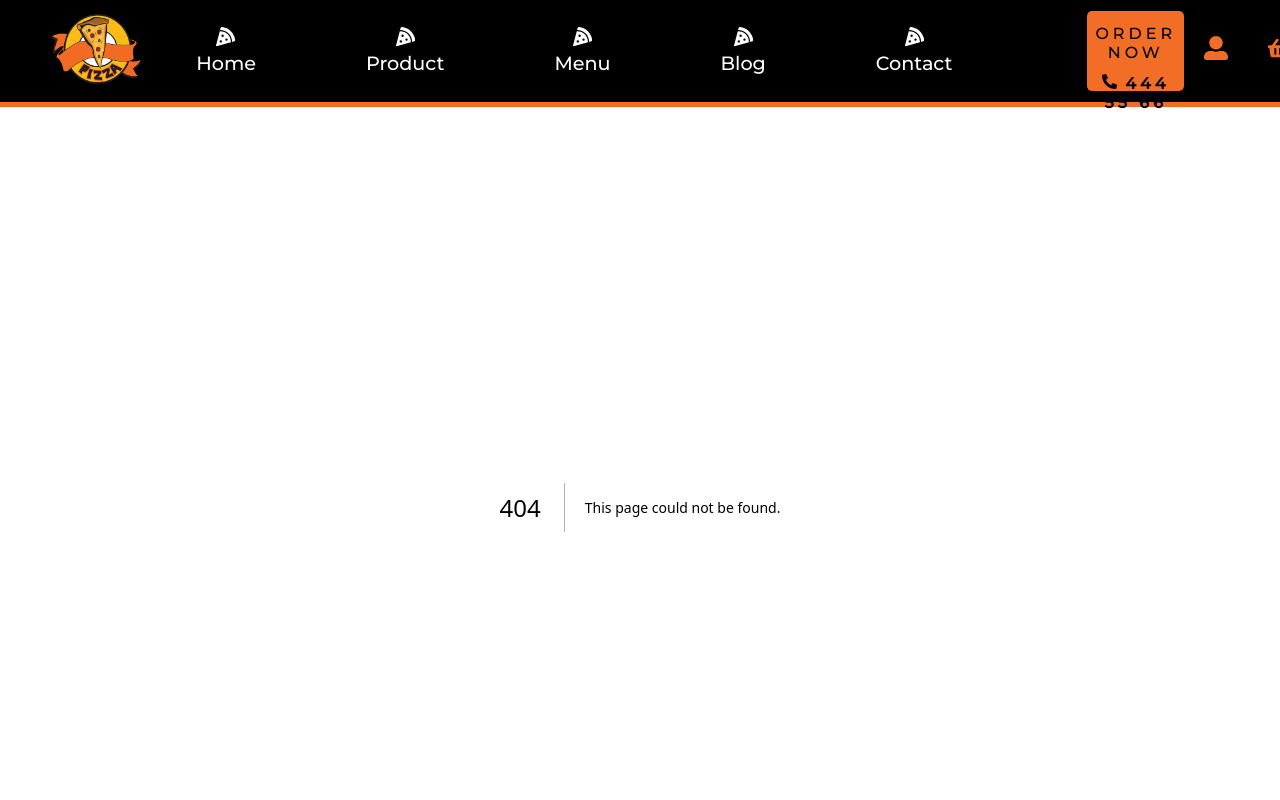
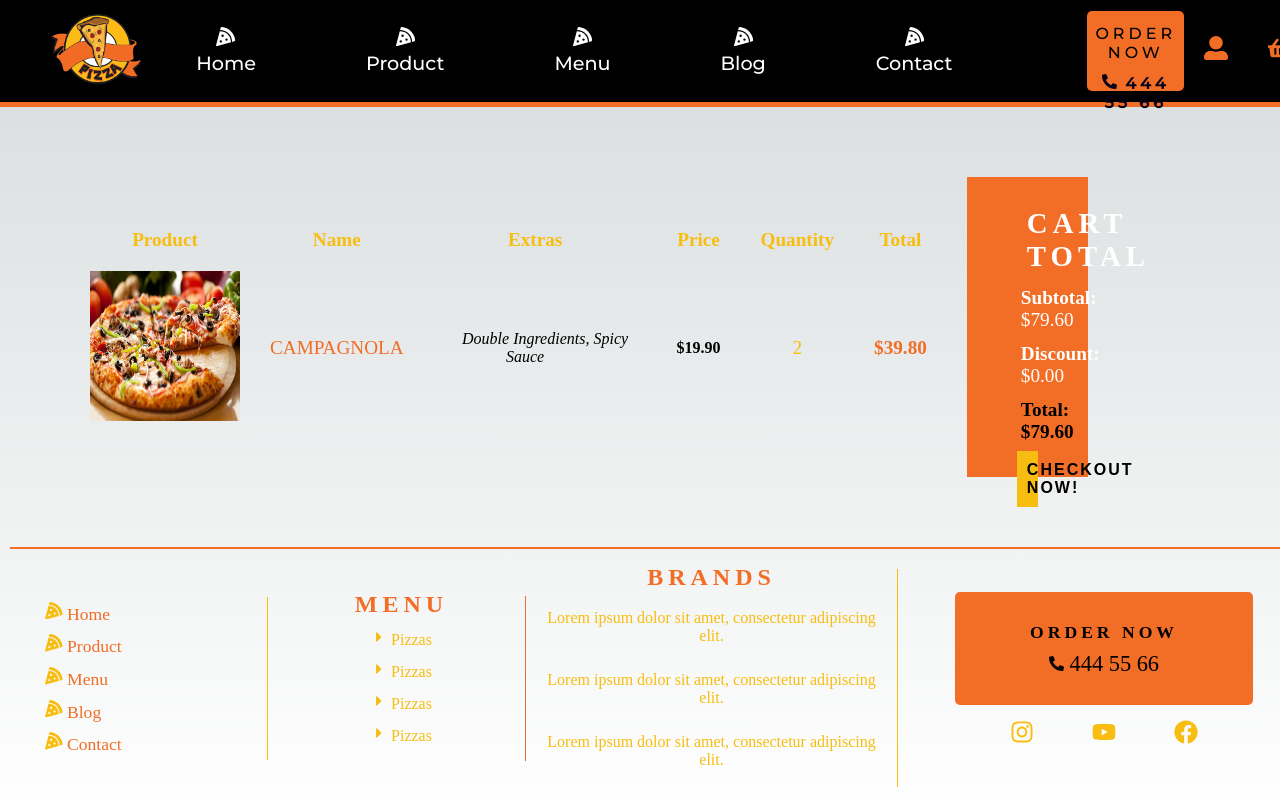
Before and after one commit to gulhancukuryurt/pizza-app, a Next.js app: page /cart in a window 1280 px wide. Before the commit this address had no page. Shown: the top 800 px of the page. Built offline with nearby package versions, Linux system fonts and the light colour scheme.

Commit message:
cart add

```diff
--- /dev/null
+++ b/pages/cart.js
@@ -0,0 +1,62 @@
+import React from 'react'
+import styles from '../styles/Cart.module.css'
+import Image from 'next/image'
+
+const Cart = () => {
+  return (
+    <div className={styles.container}>
+      <div className={styles.table1}>
+        <table className={styles.table}>
+          <tr className={styles.tr}>
+            <th>Product</th>
+            <th>Name</th>
+            <th>Extras</th>
+            <th>Price</th>
+            <th>Quantity</th>
+            <th>Total</th>
+          </tr>
+          <tr>
+            <td>
+              <div className={styles.image}>
+              <Image src="/img/pizza2.jpg" alt='' width="150" height="150"/>
+              </div>
+            </td>
+            <td>
+              <span className={styles.name}>CAMPAGNOLA</span>
+            </td>
+            <td>
+              <span className={styles.extra}>Double Ingredients, Spicy Sauce</span>
+            </td>
+            <td>
+              <span className={styles.price}>$19.90</span>
+            </td>
+            <td>
+              <span className={styles.quantity}>2</span>
+            </td>
+            <td>
+              <span className={styles.total}>$39.80</span>
+            </td>
+          </tr>
+
+        </table>
+      </div>
+      <div className={styles.right}>
+         <div className={styles.wrapper}>
+          <h2 className={styles.title}>CART TOTAL</h2>
+          <div className={styles.totalText}>
+            <b className={styles.totalTextTitle}>Subtotal: </b>$79.60
+          </div>
+          <div className={styles.totalText}>
+          <b className={styles.totalTextTitle}>Discount: </b>$0.00
+          </div>
+          <div className={styles.totalText}>
+          <b className={styles.totalTextTitleTotal}>Total: $79.60 </b>
+          </div>
+          <button className={styles.button}>CHECKOUT NOW!</button>
+         </div>
+      </div>
+    </div>
+  )
+}
+
+export default Cart
--- a/pages/product/Product.module.css
+++ b/pages/product/Product.module.css
@@ -142,6 +142,12 @@
     color: #000;
     background-color: #f8bd11;
     font-size: 1.1rem;
-    padding: 5px;
+    padding: 10px;
     margin: 10px;
+    border-radius: 15px;
 }
+
+.button:hover{
+    color: #fff;
+    background-color: #f26d25;
+}
--- /dev/null
+++ b/styles/Cart.module.css
@@ -0,0 +1,99 @@
+.container {
+    margin: 40px;
+    padding: 30px;
+    display: flex;
+    text-align: center;
+    align-items: center;
+}
+
+.left {
+
+    flex: 2;
+}
+
+.right {
+
+    flex: 1;
+}
+
+.image {
+    position: relative;
+}
+
+.table {
+    width: 100%;
+    border-spacing:20px;
+}
+
+.tr {
+    font-weight: bold;
+    color: #f8bd11;
+    font-size: 1.2rem;
+
+}
+
+.name {
+    color: #f26d25;
+    padding: 10px;
+    font-size: 1.2rem;
+}
+
+.total {
+    font-size: 1.2rem;
+    font-weight: bold;
+    color: #f26d25;
+    padding: 20px;
+}
+
+.extra {
+    font-style: italic;
+    padding: 20px;
+}
+
+.price {
+    font-weight: bold;
+    padding: 20px;
+}
+
+.quantity {
+    font-size: 1.2rem;
+    color: #f8bd11;
+}
+
+.wrapper {
+    background-color: #f26d25;
+    width: 50%;
+    max-height: 300px;
+    padding: 50px;
+    display: flex;
+    flex-direction: column;
+    justify-content:space-between;
+    color: #fff;
+    font-size: 1.2rem;
+}
+
+.title {
+    padding: 10px;
+    margin-top: -30px;
+    letter-spacing: 5px;
+}
+
+.totalText {
+    padding: 4px;
+    margin-bottom: 4px;
+}
+.totalTextTitleTotal {
+    color: #000;
+}
+
+.button {
+    padding: 10px;
+    margin-bottom: -20px;
+    background-color: #f8bd11;
+    border: none;
+    color:#000;
+    font-size: 1rem;
+    font-weight: bold;
+    letter-spacing: 2px;
+    width: 100%;
+}
```
